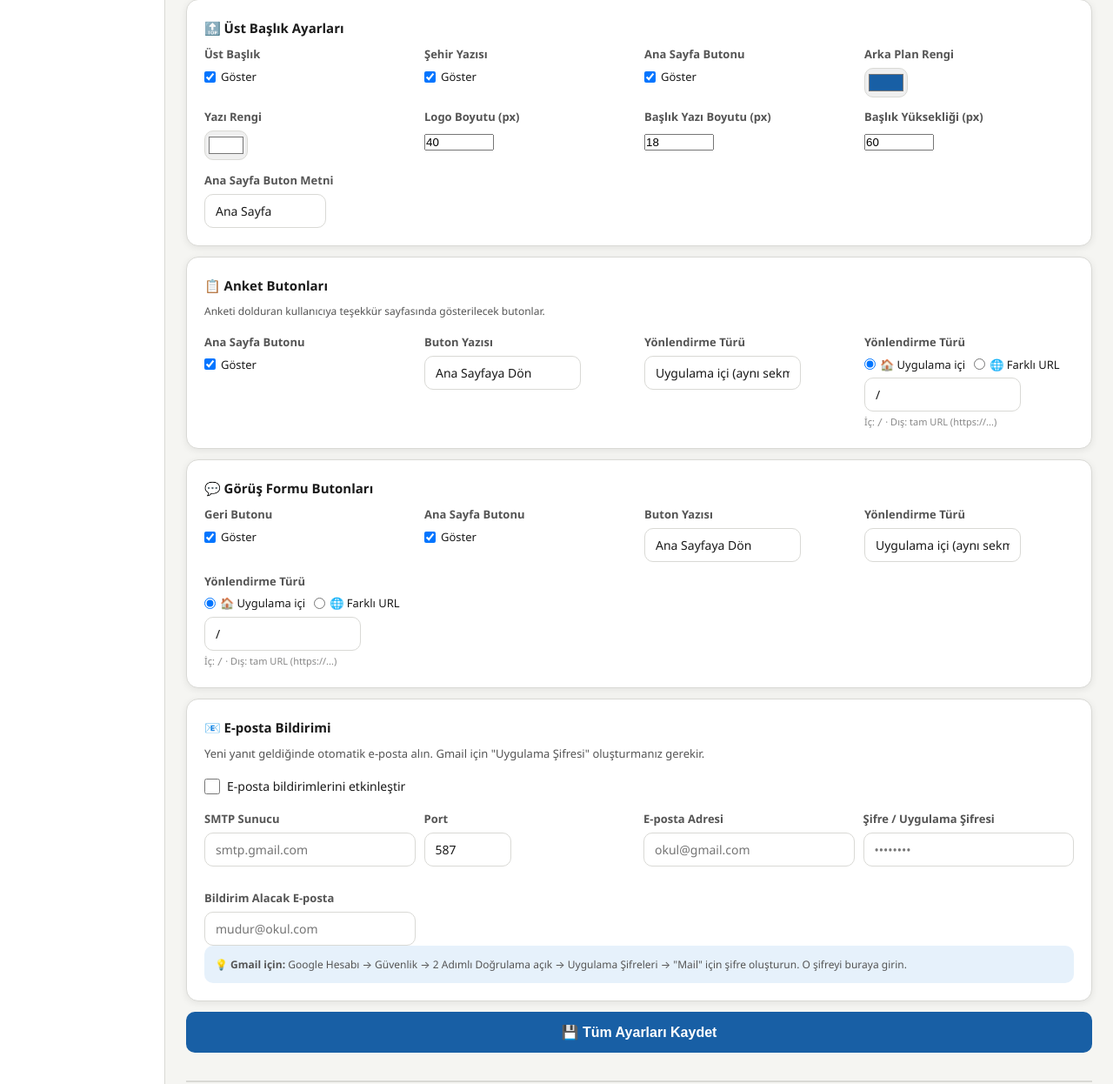
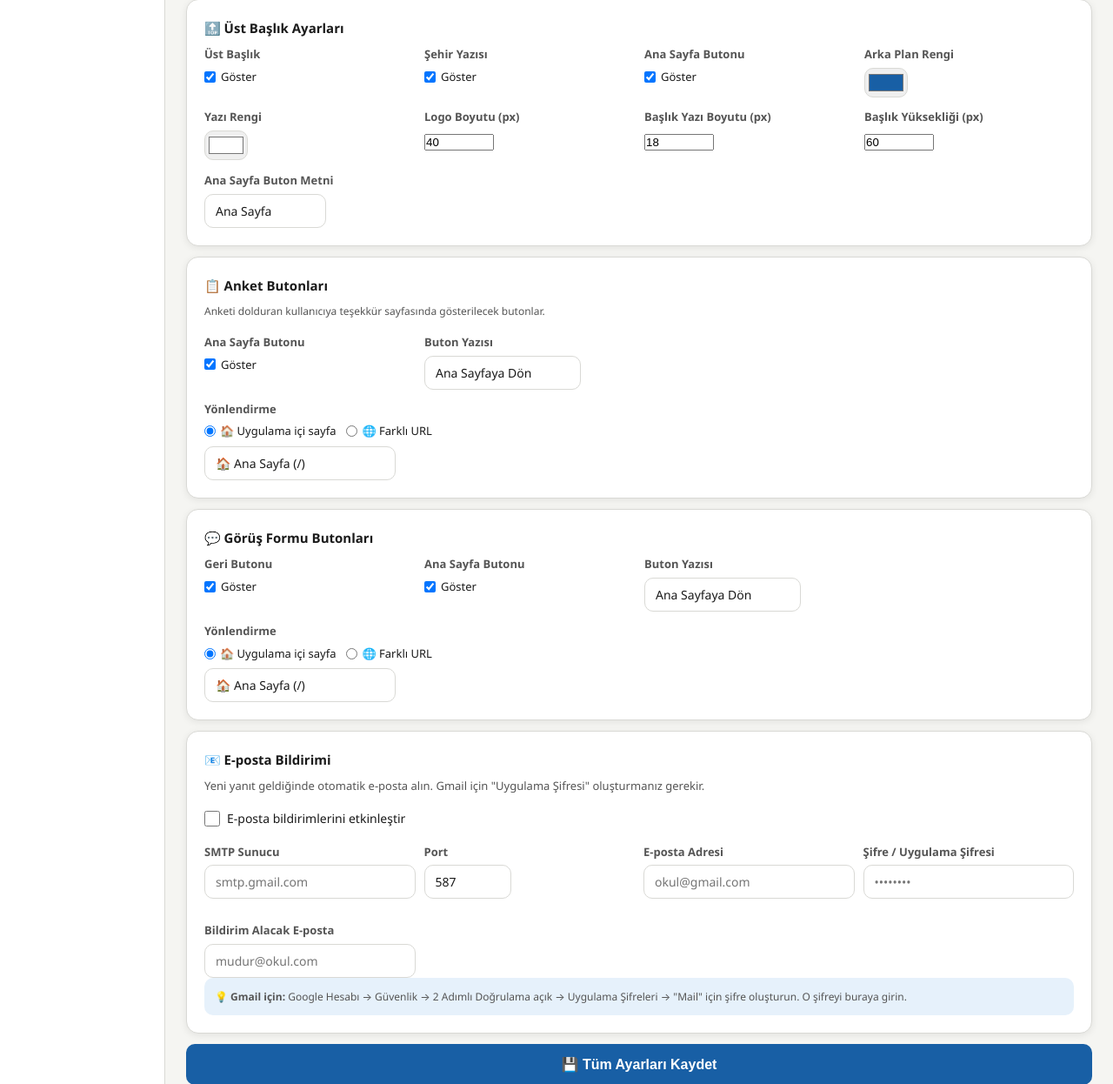
Before and after one commit to nasyarmansur-maker/2071-Anket, a Flask app: page /admin/ayarlar in a window 1280 px wide. Shown: the part 2786-4032 px from the top of the page at 87% size. Run offline with Flask 3, Linux system fonts and the light colour scheme; the visitor is signed in with stand-in values (Sample User, id 1); data comes from the database, SQL or seed files in the repository.

Commit message:
Add files via upload

```diff
--- a/templates/admin_ayarlar.html
+++ b/templates/admin_ayarlar.html
@@ -401,27 +401,33 @@
         <label class="alan-lbl">Buton Yazısı</label>
         <input type="text" name="anket_anasayfa_metin" value="{{ anket_anasayfa_metin }}" placeholder="Ana Sayfaya Dön" style="width:180px">
       </div>
-      <div>
-        <label class="alan-lbl">Yönlendirme Türü</label>
-        <select name="anket_anasayfa_url_tip" style="width:180px">
-          <option value="ic" {% if anket_anasayfa_url_tip=='ic' or not anket_anasayfa_url_tip %}selected{% endif %}>Uygulama içi (aynı sekme)</option>
-          <option value="dis" {% if anket_anasayfa_url_tip=='dis' %}selected{% endif %}>Dış URL (yeni sekme)</option>
-        </select>
-      </div>
-      <div>
-        <label class="alan-lbl">Yönlendirme Türü</label>
-        <div style="display:flex;gap:10px;flex-wrap:wrap;margin-bottom:5px">
+      <div style="grid-column:1/-1">
+        <label class="alan-lbl">Yönlendirme</label>
+        <div style="display:flex;gap:12px;flex-wrap:wrap;margin-bottom:7px">
           <label style="display:flex;align-items:center;gap:5px;font-size:13px;cursor:pointer">
             <input type="radio" name="anket_anasayfa_url_tip" value="ic"
-              {% if anket_anasayfa_url_tip != 'dis' %}checked{% endif %}> 🏠 Uygulama içi
+              {% if anket_anasayfa_url_tip != 'dis' %}checked{% endif %}
+              onchange="urlTipDegis('anket','ic')"> 🏠 Uygulama içi sayfa
           </label>
           <label style="display:flex;align-items:center;gap:5px;font-size:13px;cursor:pointer">
             <input type="radio" name="anket_anasayfa_url_tip" value="dis"
-              {% if anket_anasayfa_url_tip == 'dis' %}checked{% endif %}> 🌐 Farklı URL
+              {% if anket_anasayfa_url_tip == 'dis' %}checked{% endif %}
+              onchange="urlTipDegis('anket','dis')"> 🌐 Farklı URL
           </label>
         </div>
-        <input type="text" name="anket_anasayfa_url" value="{{ anket_anasayfa_url }}" placeholder="/" style="width:180px">
-        <div style="font-size:11px;color:var(--metin-uc);margin-top:3px">İç: <code>/</code> · Dış: tam URL (https://...)</div>
+        <div id="anket_url_ic" {% if anket_anasayfa_url_tip == 'dis' %}style="display:none"{% endif %}>
+          <select name="anket_anasayfa_url" style="width:220px">
+            {% set _acur = anket_anasayfa_url if anket_anasayfa_url else '/' %}
+            <option value="/" {% if _acur=='/' %}selected{% endif %}>🏠 Ana Sayfa (/)</option>
+            <option value="/gorus" {% if _acur=='/gorus' %}selected{% endif %}>💬 Görüş Formu (/gorus)</option>
+          </select>
+        </div>
+        <div id="anket_url_dis" {% if anket_anasayfa_url_tip != 'dis' %}style="display:none"{% endif %}>
+          <input type="text" name="anket_anasayfa_url_dis"
+                 value="{{ anket_anasayfa_url if anket_anasayfa_url_tip=='dis' else '' }}"
+                 placeholder="https://okul.meb.gov.tr" style="width:220px">
+          <div style="font-size:11px;color:var(--metin-uc);margin-top:3px">Tam adres (https:// ile başlamalı)</div>
+        </div>
       </div>
     </div>
   </div>
@@ -446,27 +452,33 @@
         <label class="alan-lbl">Buton Yazısı</label>
         <input type="text" name="gorus_anasayfa_metin" value="{{ gorus_anasayfa_metin }}" placeholder="Ana Sayfaya Dön" style="width:180px">
       </div>
-      <div>
-        <label class="alan-lbl">Yönlendirme Türü</label>
-        <select name="gorus_anasayfa_url_tip" style="width:180px">
-          <option value="ic" {% if gorus_anasayfa_url_tip=='ic' or not gorus_anasayfa_url_tip %}selected{% endif %}>Uygulama içi (aynı sekme)</option>
-          <option value="dis" {% if gorus_anasayfa_url_tip=='dis' %}selected{% endif %}>Dış URL (yeni sekme)</option>
-        </select>
-      </div>
-      <div>
-        <label class="alan-lbl">Yönlendirme Türü</label>
-        <div style="display:flex;gap:10px;flex-wrap:wrap;margin-bottom:5px">
+      <div style="grid-column:1/-1">
+        <label class="alan-lbl">Yönlendirme</label>
+        <div style="display:flex;gap:12px;flex-wrap:wrap;margin-bottom:7px">
           <label style="display:flex;align-items:center;gap:5px;font-size:13px;cursor:pointer">
             <input type="radio" name="gorus_anasayfa_url_tip" value="ic"
-              {% if gorus_anasayfa_url_tip != 'dis' %}checked{% endif %}> 🏠 Uygulama içi
+              {% if gorus_anasayfa_url_tip != 'dis' %}checked{% endif %}
+              onchange="urlTipDegis('gorus','ic')"> 🏠 Uygulama içi sayfa
           </label>
           <label style="display:flex;align-items:center;gap:5px;font-size:13px;cursor:pointer">
             <input type="radio" name="gorus_anasayfa_url_tip" value="dis"
-              {% if gorus_anasayfa_url_tip == 'dis' %}checked{% endif %}> 🌐 Farklı URL
+              {% if gorus_anasayfa_url_tip == 'dis' %}checked{% endif %}
+              onchange="urlTipDegis('gorus','dis')"> 🌐 Farklı URL
           </label>
         </div>
-        <input type="text" name="gorus_anasayfa_url" value="{{ gorus_anasayfa_url }}" placeholder="/" style="width:180px">
-        <div style="font-size:11px;color:var(--metin-uc);margin-top:3px">İç: <code>/</code> · Dış: tam URL (https://...)</div>
+        <div id="gorus_url_ic2" {% if gorus_anasayfa_url_tip == 'dis' %}style="display:none"{% endif %}>
+          <select name="gorus_anasayfa_url" style="width:220px">
+            {% set _gcur = gorus_anasayfa_url if gorus_anasayfa_url else '/' %}
+            <option value="/" {% if _gcur=='/' %}selected{% endif %}>🏠 Ana Sayfa (/)</option>
+            <option value="/gorus" {% if _gcur=='/gorus' %}selected{% endif %}>💬 Görüş Formu (/gorus)</option>
+          </select>
+        </div>
+        <div id="gorus_url_dis2" {% if gorus_anasayfa_url_tip != 'dis' %}style="display:none"{% endif %}>
+          <input type="text" name="gorus_anasayfa_url_dis"
+                 value="{{ gorus_anasayfa_url if gorus_anasayfa_url_tip=='dis' else '' }}"
+                 placeholder="https://okul.meb.gov.tr" style="width:220px">
+          <div style="font-size:11px;color:var(--metin-uc);margin-top:3px">Tam adres (https:// ile başlamalı)</div>
+        </div>
       </div>
     </div>
   </div>
@@ -616,6 +628,15 @@ document.querySelectorAll('.tema-top').forEach(function(div) {
     var inp = div.querySelector('input[type=radio]');
     if (inp) {
       document.documentElement.setAttribute('data-tema', inp.value);
+      /* Header arka planı da güncelle (header_bg_renk inline stilini geç) */
+      var headerBgInp = document.querySelector('input[name="header_bg_renk"]');
+      var hdr = document.querySelector('.site-header');
+      if (hdr && temaRenkler[inp.value]) {
+        /* Sadece özel renk girilmemişse (boş ya da varsayılan) temayı yansıt */
+        if (!headerBgInp || !headerBgInp.value || headerBgInp.value === '') {
+          hdr.style.background = temaRenkler[inp.value];
+        }
+      }
     }
   });
   /* Sayfa açılınca zaten seçili olanı göster */
@@ -625,5 +646,42 @@ document.querySelectorAll('.tema-top').forEach(function(div) {
     div.style.outlineOffset = '2px';
   }
 });
+
+/* URL yönlendirme tipi toggle */
+function urlTipDegis(prefix, tip) {
+  var icId  = prefix + '_url_ic' + (prefix === 'gorus' ? '2' : '');
+  var disId = prefix + '_url_dis' + (prefix === 'gorus' ? '2' : '');
+  var icEl  = document.getElementById(icId);
+  var disEl = document.getElementById(disId);
+  if (icEl)  icEl.style.display  = tip === 'ic'  ? '' : 'none';
+  if (disEl) disEl.style.display = tip === 'dis' ? '' : 'none';
+}
+
+/* Form submit: dış URL alanını gizli input olarak ekle */
+(function() {
+  var form = document.querySelector('form');
+  if (!form) return;
+  form.addEventListener('submit', function() {
+    ['anket','gorus'].forEach(function(prefix) {
+      var tipEl = document.querySelector('input[name="' + prefix + '_anasayfa_url_tip"]:checked');
+      if (!tipEl) return;
+      if (tipEl.value === 'dis') {
+        var disInp = document.querySelector('input[name="' + prefix + '_anasayfa_url_dis"]');
+        var sel    = document.querySelector('select[name="' + prefix + '_anasayfa_url"]');
+        if (sel) sel.disabled = true;
+        if (disInp) {
+          var h = document.createElement('input');
+          h.type = 'hidden'; h.name = prefix + '_anasayfa_url';
+          h.value = disInp.value.trim();
+          form.appendChild(h);
+          disInp.disabled = true;
+        }
+      } else {
+        var disInp2 = document.querySelector('input[name="' + prefix + '_anasayfa_url_dis"]');
+        if (disInp2) disInp2.disabled = true;
+      }
+    });
+  });
+})();
 </script>
 {% endblock %}
```
Also changed, not shown: templates/admin_gorus_ayarlar.html (+45 -22 lines).
